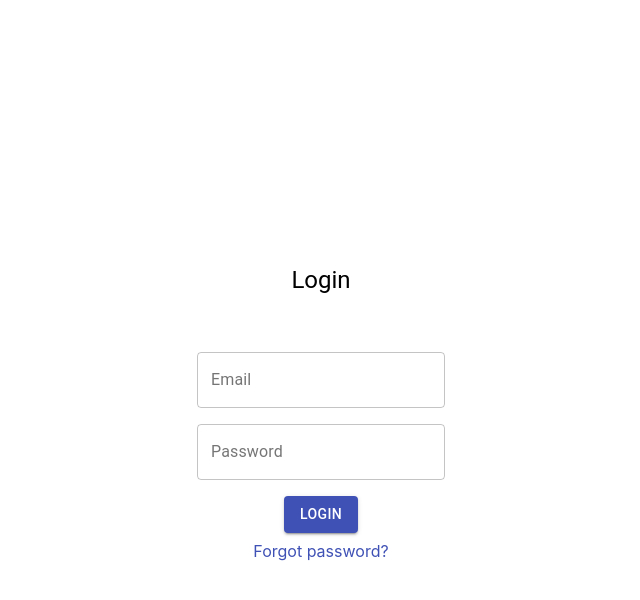
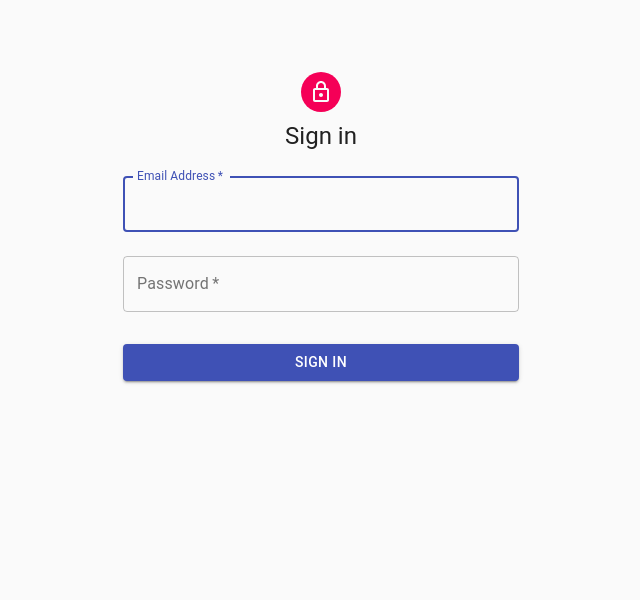
Before and after one commit to ehudthelefthand/yfc-front-react, a React (Create React App) app: page / in a window 1280 px wide. Shown: the top 600 px of the page, without its empty margins (319-959 px from the left). Built offline with nearby package versions, Linux system fonts and the light colour scheme.

Commit message:
update login page

```diff
--- a/package.json
+++ b/package.json
@@ -4,6 +4,7 @@
   "private": true,
   "dependencies": {
     "@material-ui/core": "^4.12.1",
+    "@material-ui/icons": "^4.11.2",
     "@testing-library/jest-dom": "^5.11.4",
     "@testing-library/react": "^11.1.0",
     "@testing-library/user-event": "^12.1.10",
--- a/src/pages/Login.js
+++ b/src/pages/Login.js
@@ -1,86 +1,143 @@
-import { Button, TextField, Grid } from '@material-ui/core';
-import Link from '@material-ui/core/Link';
+import {
+    Button,
+    TextField,
+    Grid,
+    CssBaseline,
+    Link,
+    Typography,
+    Container,
+    Avatar,
+    makeStyles,
+} from '@material-ui/core';
+import { LockOutlined } from '@material-ui/icons'
 import React from 'react';
-import Typography from '@material-ui/core/Typography';
 
-function Copyright(){
-    return(
-        <Typography variant="body1" color="textSecondary" alignItems="center">
-            <Link color="inherit" href="https://mater-ui.com/">
-                Your Website
-            </Link>{' '}
-            {new Date().getFullYear()}
-            {'.'}
-        </Typography>
-    );
-}
-
-// const useStyles = makeStyles((theme) =>({
-//     parper: {
-//         marginTop:
-//     }
-// }));
+const useStyles = makeStyles((theme) => ({
+    paper: {
+        marginTop: theme.spacing(8),
+        display: 'flex',
+        flexDirection: 'column',
+        alignItems: 'center',
+    },
+    avatar: {
+        margin: theme.spacing(1),
+        backgroundColor: theme.palette.secondary.main,
+    },
+    form: {
+        width: '100%', // Fix IE 11 issue.
+        marginTop: theme.spacing(1),
+    },
+    submit: {
+        margin: theme.spacing(3, 0, 2),
+    },
+}));
 
 export default function Login() {
 
+    const classes = useStyles()
+
     return (
-            <Grid container spacing={2} direction="column" justifyContent="center" alignItems="center">
-                <Grid item xs={12}/>
-                <Grid item xs={12}/>
-                <Grid item xs={12}/>
-                <Grid item xs={12}/>
-                <Grid item xs={12}/>
-                <Grid item xs={12}/>
-                <Grid item xs={12}/>
-                <Grid item xs={12}/>
-                <Grid item xs={12}/>
-                <Grid item xs={12}/>
-                <Grid item xs={12}/>
-                <Grid item xs={12}/>
-                <Grid item xs={12}/>
-                <Grid item xs={12}/>
-                <Grid item xs={12}/>
-                <Grid item xs={12}/>
-                <Grid item xs={12}/>
+        <Container component="main" maxWidth="xs">
+            <CssBaseline />
+            <div className={classes.paper}>
+                <Avatar className={classes.avatar}>
+                    <LockOutlined />
+                </Avatar>
                 <Typography component="h1" variant="h5">
-                    Login
+                    Sign in
                 </Typography>
-                <Grid item xs={12}/>
-                <Grid item xs={12}/>
-                <Grid item xs={12}/>
+                <form className={classes.form} noValidate>
+                    <TextField
+                        variant="outlined"
+                        margin="normal"
+                        required
+                        fullWidth
+                        id="email"
+                        label="Email Address"
+                        name="email"
+                        autoComplete="email"
+                        autoFocus
+                    />
+                    <TextField
+                        variant="outlined"
+                        margin="normal"
+                        required
+                        fullWidth
+                        name="password"
+                        label="Password"
+                        type="password"
+                        id="password"
+                        autoComplete="current-password"
+                    />
+                    <Button
+                        type="submit"
+                        fullWidth
+                        variant="contained"
+                        color="primary"
+                        className={classes.submit}
+                    >
+                        Sign In
+                    </Button>
+                </form>
+            </div>
+        </Container>
+            // <Grid container spacing={2} direction="column" justifyContent="center" alignItems="center">
+            //     <Grid item xs={12} />
+            //     <Grid item xs={12} />
+            //     <Grid item xs={12} />
+            //     <Grid item xs={12} />
+            //     <Grid item xs={12} />
+            //     <Grid item xs={12} />
+            //     <Grid item xs={12} />
+            //     <Grid item xs={12} />
+            //     <Grid item xs={12} />
+            //     <Grid item xs={12} />
+            //     <Grid item xs={12} />
+            //     <Grid item xs={12} />
+            //     <Grid item xs={12} />
+            //     <Grid item xs={12} />
+            //     <Grid item xs={12} />
+            //     <Grid item xs={12} />
+            //     <Grid item xs={12} />
+            //     <Typography component="h1" variant="h5">
+            //         Login
+            //     </Typography>
+            //     <Grid item xs={12} />
+            //     <Grid item xs={12} />
+            //     <Grid item xs={12} />
 
-                <Grid item xs={12}>
-                    <TextField
-                    id="email"
-                    label="Email"
-                    variant="outlined"
-                    fullWidth
-                    />
-                </Grid>
+            //     <Grid item xs={12}>
+            //         <TextField
+            //         id="email"
+            //         label="Email"
+            //         variant="outlined"
+            //         fullWidth
+            //         />
+            //     </Grid>
 
-                <Grid item xs={12}>
-                    <TextField
-                    id="password"
-                    label="Password"
-                    variant="outlined"
-                    fullWidth
-                    />
-                </Grid>
-                <Grid item xs={12}>
-                    <Button variant="contained" color="primary" fullWidth>
-                    Login
-                    </Button>
-                </Grid>
+            //     <Grid item xs={12}>
+            //         <TextField
+            //         id="password"
+            //         label="Password"
+            //         variant="outlined"
+            //         fullWidth
+            //         />
+            //     </Grid>
+            //     <Grid item xs={12}>
+            //         <Button variant="contained" color="primary" fullWidth>
+            //         Login
+            //         </Button>
+            //     </Grid>
 
-                <Grid container>
-                    <Grid item xs>
-                        <Link href="#" varaint="body2">
-                            Forgot password?
-                        </Link>
-                    </Grid>
-                </Grid>
+            //     <Grid container>
+            //         <Grid item xs>
+            //             <Link href="#" varaint="body2">
+            //                 Forgot password?
+            //             </Link>
+            //         </Grid>
+            //     </Grid>
 
 
-            </Grid>
+            // </Grid>
             );
 }
```
Also changed, not shown: 1 other file (tests, documents, lock files or other folders).
